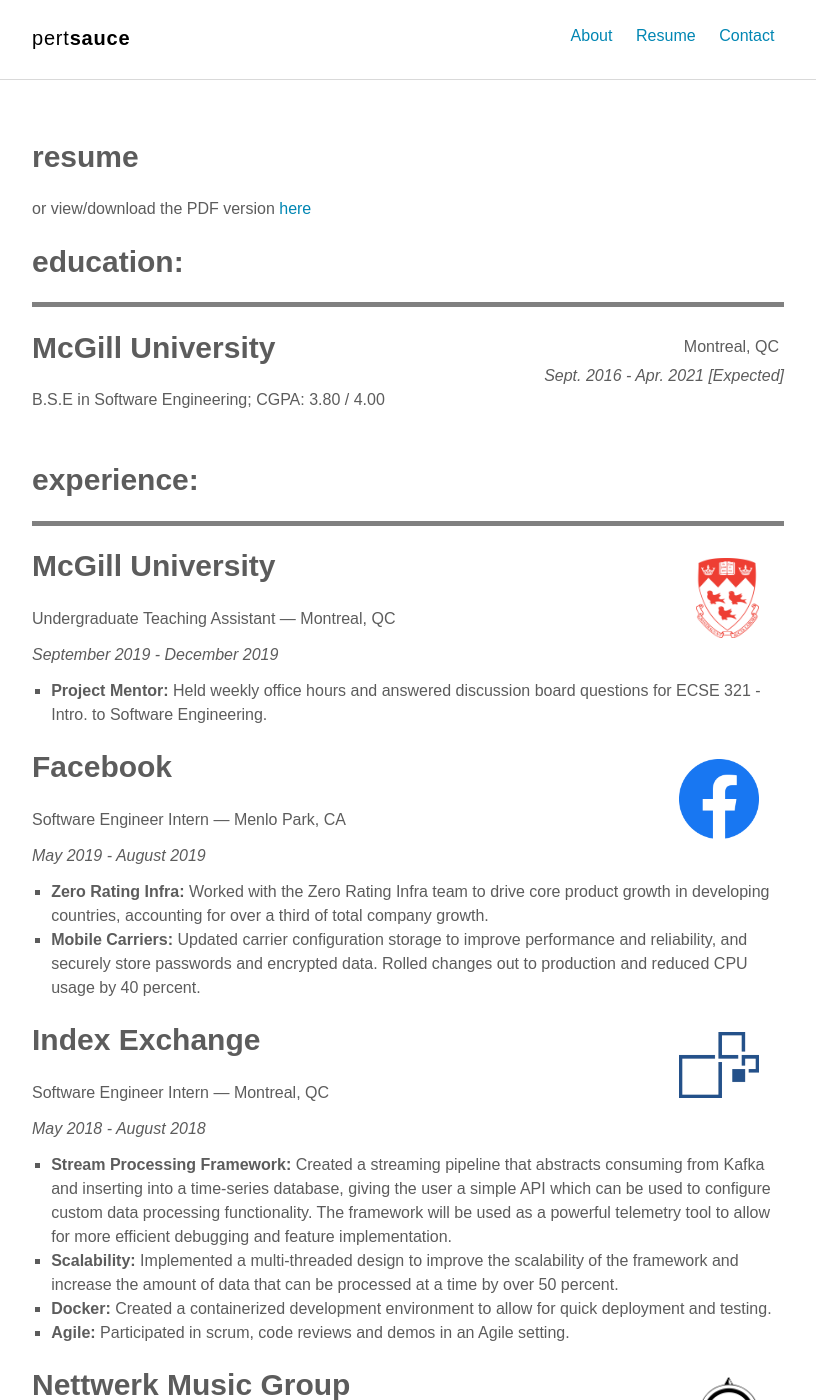
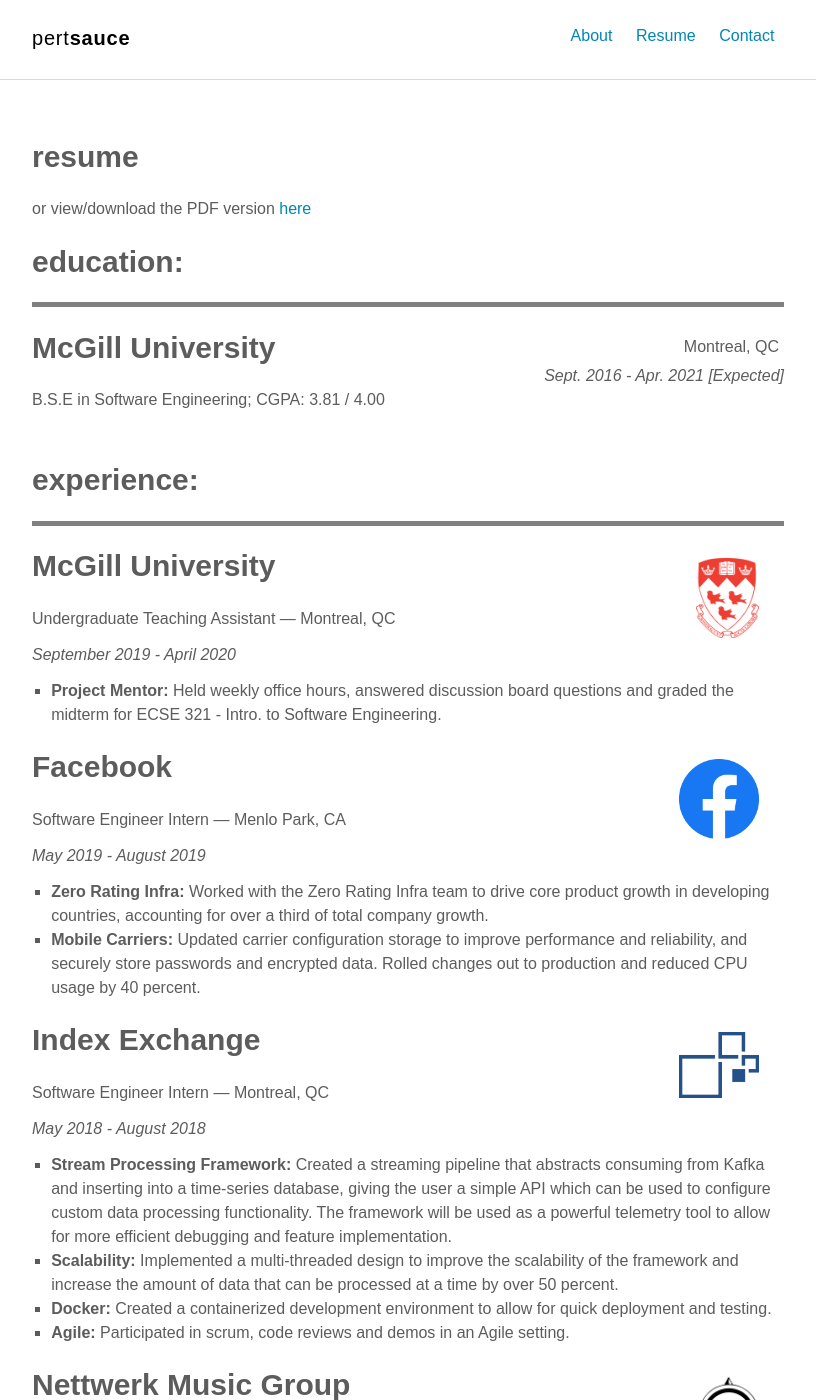
Before and after one commit to kraglalbert/kraglalbert.github.io, a Jekyll site: the page built from resume.md, in a window 1280 px wide and 1400 px high. Shown: the whole window, without its empty margins (232-1048 px from the left). Built offline with Jekyll 4.4.1, drawn with Linux system fonts in a browser that asks for light colours; some web fonts are replaced; some of the changed text lies outside the part shown.

```diff
--- a/resume.md
+++ b/resume.md
@@ -49,7 +49,7 @@ permalink: /resume/
     </div>
     <div>
         <h1>McGill University</h1>
-        <p>B.S.E in Software Engineering; CGPA: 3.80 / 4.00</p>
+        <p>B.S.E in Software Engineering; CGPA: 3.81 / 4.00</p>
     </div>
 </div>
 
@@ -64,11 +64,11 @@ permalink: /resume/
     <div>
         <h1>McGill University</h1>
         <p>Undergraduate Teaching Assistant — Montreal, QC</p>
-        <p style="font-style: italic;">September 2019 - December 2019</p>
+        <p style="font-style: italic;">September 2019 - April 2020</p>
     </div>
 </div>
 
-- **Project Mentor:** Held weekly office hours and answered discussion board questions for ECSE 321 - Intro. to Software Engineering.
+- **Project Mentor:** Held weekly office hours, answered discussion board questions and graded the midterm for ECSE 321 - Intro. to Software Engineering.
 
 <div>
     <div class="experience-img-container">
@@ -119,6 +119,7 @@ permalink: /resume/
 <h1>projects:</h1>
 
 - **Hack IX ’18:** Won 1st place with an app that used machine learning to analyze and offer feedback on a user’s speech patterns, with the main use case being a public speaking/presentation coaching tool.
+- **CodeJam 2019:** Won 2st place overall with a machine learning web app that allows users to streamline home insurance claims by uploading photos of items in their home and getting an estimate for the value of each item in the photo.
 - **Budgie**: Developed a web application that allows individuals to keep track of their monthly expenses.
 - **Profound Sound (iOS App):** Created to help amateur guitarists configure their guitar recording setup. Was available on the App Store from 2014 to 2016.
 - **Get J&uuml;ge (iOS App):** Created to help users track progress for each exercise in their workout.
```
Also changed, not shown: _posts/2020-02-01-on-hackathons.md (added, +70 -0 lines), 9 other files.
